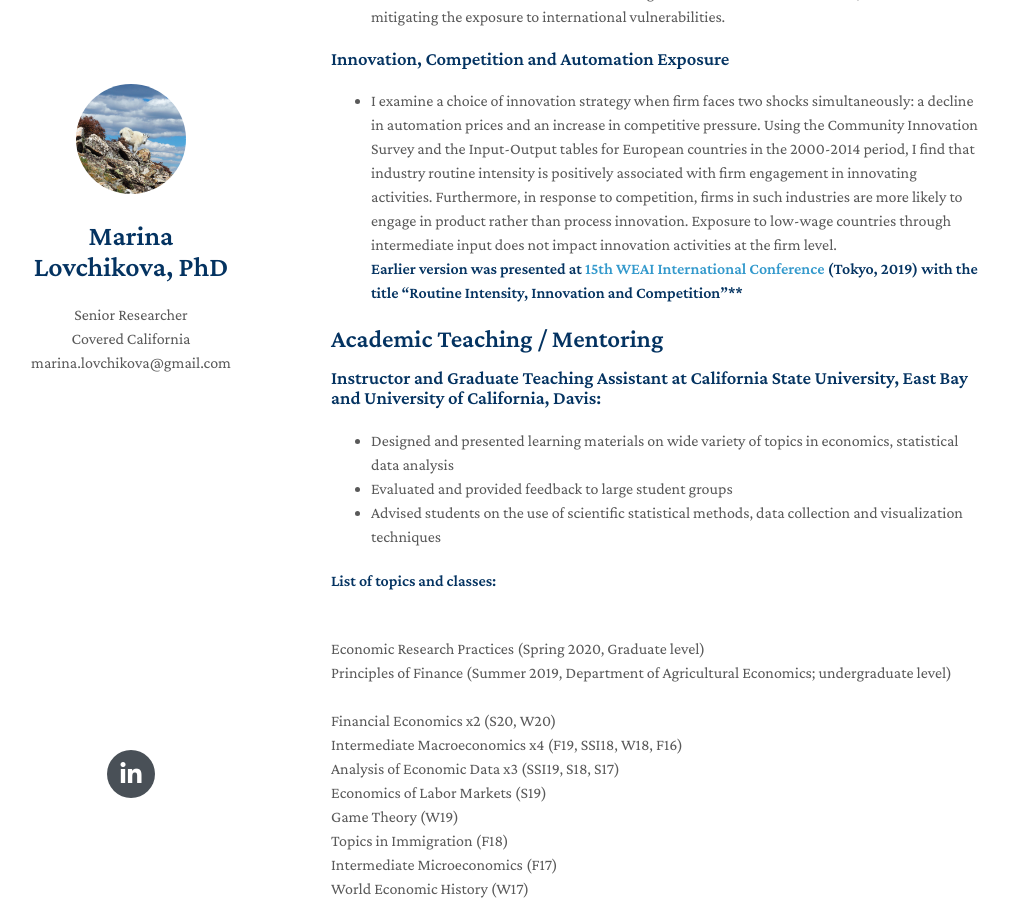
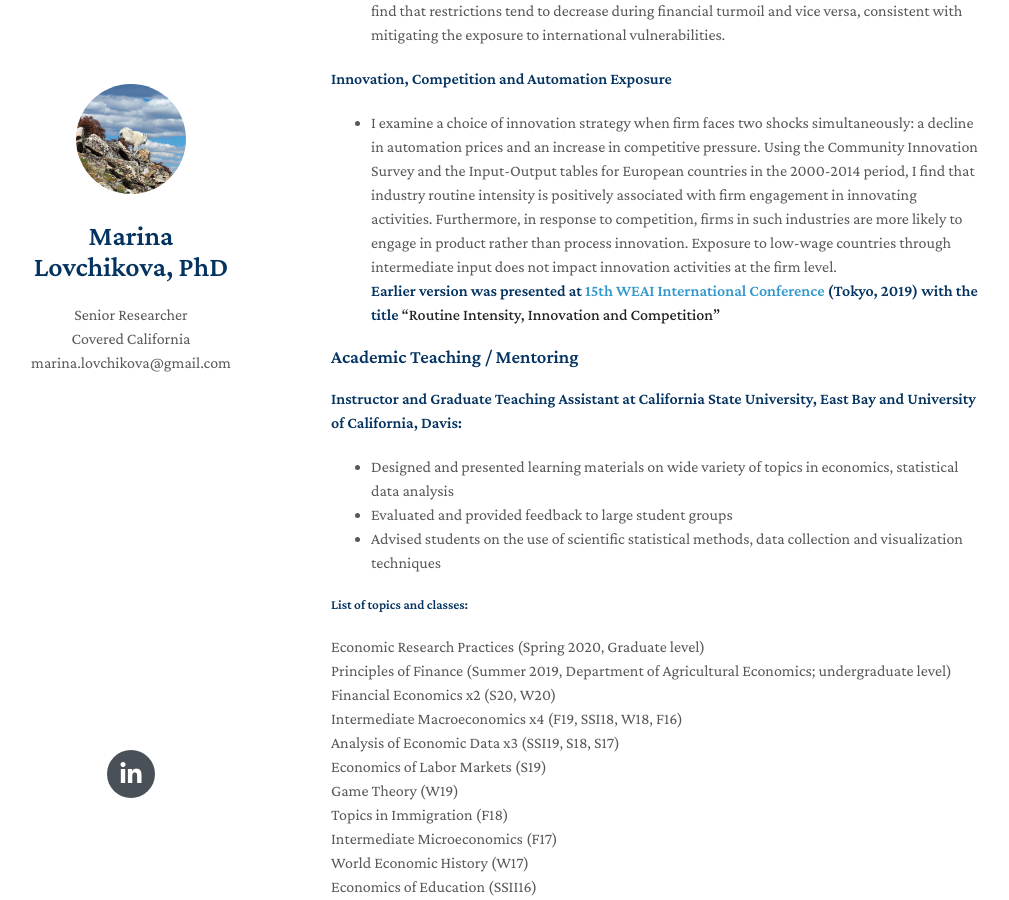
Before and after one commit to mlovchikova/mlovchikova.github.io, a Jekyll site: the page built from index.md, in a window 1280 px wide and 900 px high, scrolled down 1251 px. Shown: the whole window, without its empty margins (139-1148 px from the left). Built offline with Jekyll 4.4.1, drawn with Linux system fonts in a browser that asks for light colours; nearby versions of some CDN libraries; a style sheet for code colours, icons or effects is not loaded; our own code applies the rules of GitHub Pages for plain Markdown files; part of the change alters nothing that is shown.

Commit message:
up fonts

```diff
--- a/index.md
+++ b/index.md
@@ -2,27 +2,25 @@
 layout: homepage
 ---
 
-## About Me
-
-I am a PhD-trained Senior Researcher at Covered California.
+## I am a PhD-trained Senior Researcher at Covered California.
 [CV](assets/senior_researcher_MarinaLovchikova.pdf)
 
-## Projects in Health Insurance
+### Projects in Health Insurance
 
-### Effect of Email Nudges on Plan Switching and Healthcare Utilization Among Unemployment Insurance Recipients (*under review*)
-#### Presented at [ASHEcon 2023](https://ashecon.confex.com/ashecon/2023/meetingapp.cgi/Paper/13472)
-### Unemployment and Health Insurance: Evidence from California’s Health Benefit Exchange (Covered California)
-#### Presented at the [AcademyHealth Research Meeting 2022](https://academyhealth.confex.com/academyhealth/2022arm/meetingapp.cgi/Paper/53770)
-### Impact of the American Rescue Plan Act on Affordable Care Act Marketplace Premiums and Out-of-Pocket Savings Among Unemployment Insurance Recipients
-#### Presented at the [AcademyHealth Research Meeting 2023](https://academyhealth.confex.com/academyhealth/2023arm/meetingapp.cgi/Paper/58533)
+#### Effect of Email Nudges on Plan Switching and Healthcare Utilization Among Unemployment Insurance Recipients (*under review*)
+##### Presented at [ASHEcon 2023](https://ashecon.confex.com/ashecon/2023/meetingapp.cgi/Paper/13472)
+#### Unemployment and Health Insurance: Evidence from California’s Health Benefit Exchange (Covered California)
+##### Presented at the [AcademyHealth Research Meeting 2022](https://academyhealth.confex.com/academyhealth/2022arm/meetingapp.cgi/Paper/53770)
+#### Impact of the American Rescue Plan Act on Affordable Care Act Marketplace Premiums and Out-of-Pocket Savings Among Unemployment Insurance Recipients
+##### Presented at the [AcademyHealth Research Meeting 2023](https://academyhealth.confex.com/academyhealth/2023arm/meetingapp.cgi/Paper/58533)
 
-## Academic Projects
+### Academic Projects
 
-### Automation, Career Trajectory and Education (*with Muazzam Toshmatova*)
+#### Automation, Career Trajectory and Education (*with Muazzam Toshmatova*)
 
-### Secure Communities and Health Insurance (*with Muazzam Toshmatova*)
+#### Secure Communities and Health Insurance (*with Muazzam Toshmatova*)
 
-### Employed and Poor? Wages, Automation and Policies
+#### Employed and Poor? Wages, Automation and Policies
 
 - I explore the effect of automation on workers' welfare in a general equilibrium model. I demonstrate that the effects of capabilities and prices of automation on employment and wages are indeed different, and they depend on whether individuals adjust their education decisions. First, when education is not adjusted, my model shows that a decline in the price of automation increases the employment rate but lowers wages. Secondly, when education adjusts, I show that declining prices and expanding capabilities of automation increase both wages and employment rates. Finally, I find that between 2005 and 2016, advancement in automation rather than institutional changes or a shift to services accounts for a significant portion of changes in educational attainment, employment, and wage inequality.
 
@@ -30,26 +28,25 @@ I am a PhD-trained Senior Researcher at Covered California.
 #### Earlier version was presented at [94th WEAI conference](https://weai.org/assets/675.pdf) (San Francisco, 2019) and [83d MEA Annual Conference](http://mea.grinnell.edu/sites/default/files/2019%20Program%20Final.pdf) (St.Louis, 2019) with the title "Technology and Education in Frictional Labor Markets"
 
 
-### Capital Controls and the Global Financial Cycle <u><a href="https://papers.ssrn.com/sol3/papers.cfm?abstract_id=3921294">[link]</a></u> (*with Johannes Matschke*)
+#### Capital Controls and the Global Financial Cycle <u><a href="https://papers.ssrn.com/sol3/papers.cfm?abstract_id=3921294">[link]</a></u> (*with Johannes Matschke*)
 - Capital flows to emerging markets are volatile and related to global financial conditions. In this paper, we examine the response of capital inflow controls to the global financial cycle. We make two contributions: First, we provide a normative justification for countercyclical capital inflow restrictions in response to international financial distress.We subsequently examine the factual response of 22 emerging market economies which actively manage their capital inflows. We find that restrictions tend to decrease during financial turmoil and vice versa, consistent with mitigating the exposure to international vulnerabilities.
 
-### Innovation, Competition and Automation Exposure
+#### Innovation, Competition and Automation Exposure
 - I examine a choice of innovation strategy when firm faces two shocks simultaneously: a decline in automation prices and an increase in competitive pressure. Using the Community Innovation Survey and the Input-Output tables for European countries in the 2000-2014 period, I find that industry routine intensity is positively associated with firm engagement in innovating activities. Furthermore, in response to competition, firms in such industries are more likely to engage in product rather than process innovation. Exposure to low-wage countries through intermediate input does not impact innovation activities at the firm level.
-#### Earlier version was presented at [15th WEAI International Conference](https://weai.org/assets/572.pdf) (Tokyo, 2019) with the title "Routine Intensity, Innovation and Competition"**
+#### Earlier version was presented at [15th WEAI International Conference](https://weai.org/assets/572.pdf) (Tokyo, 2019) with the title **"Routine Intensity, Innovation and Competition"**
 
 
 
 
 
-## Academic Teaching / Mentoring
+### Academic Teaching / Mentoring
 
-### Instructor and Graduate Teaching Assistant at California State University, East Bay and University of California, Davis:
+#### Instructor and Graduate Teaching Assistant at California State University, East Bay and University of California, Davis:
 - Designed and presented learning materials on wide variety of topics in economics, statistical data analysis
 - Evaluated and provided feedback to large student groups
 - Advised students on the use of scientific statistical methods, data collection and visualization techniques
 
-#### List of topics and classes:
-<br>
+##### List of topics and classes:
 Economic Research Practices (Spring 2020, Graduate level)
 <br>
 Principles of Finance (Summer 2019, Department of Agricultural Economics; undergraduate level)
@@ -75,4 +72,3 @@ Economics of Education (SSII16)
 U.S. Economic History (S16)
 <br>
 Principles of Macroeconomics (F15)
-<br>
```
